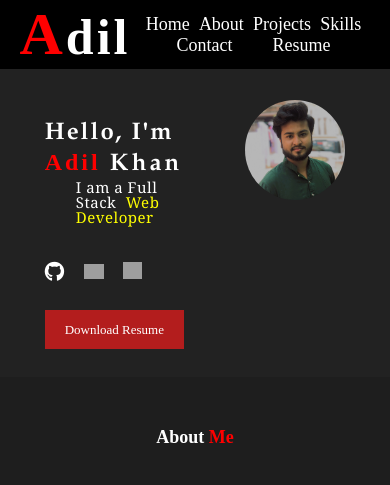
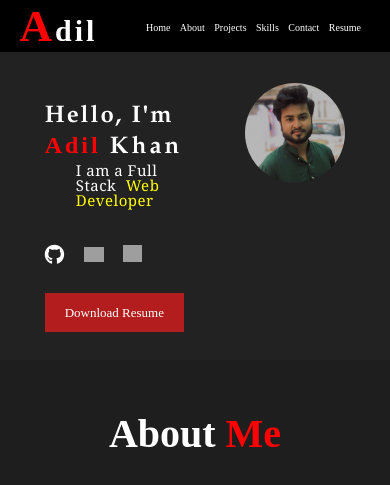
Before and after one commit to Adil-khan-007/Adil-khan-007.github.io, a plain HTML site: page index.html in a window 390 px wide. Shown: the top 485 px of the page. Drawn offline with Linux system fonts and the light colour scheme; grey boxes are pictures that could not be loaded.

Commit message:
updated css

```diff
--- a/index.css
+++ b/index.css
@@ -378,10 +378,22 @@ nav .fas{
 
 
              /* for small screen */
+ @media screen and (max-width: 500px){
+ #sideMenu > p > a{
+    font-size: 10px;
+ }
+ nav > h1{
+    font-size: 30px;
+ }
+ nav > h1 > span{
+    font-size: 45px;
+ }
+}
+
 
 @media screen and (max-width: 800px){
     .container > h1{
-        font-size: large;
+        font-size: 40px;
     }
    .skill-container{
     display: grid;
```
